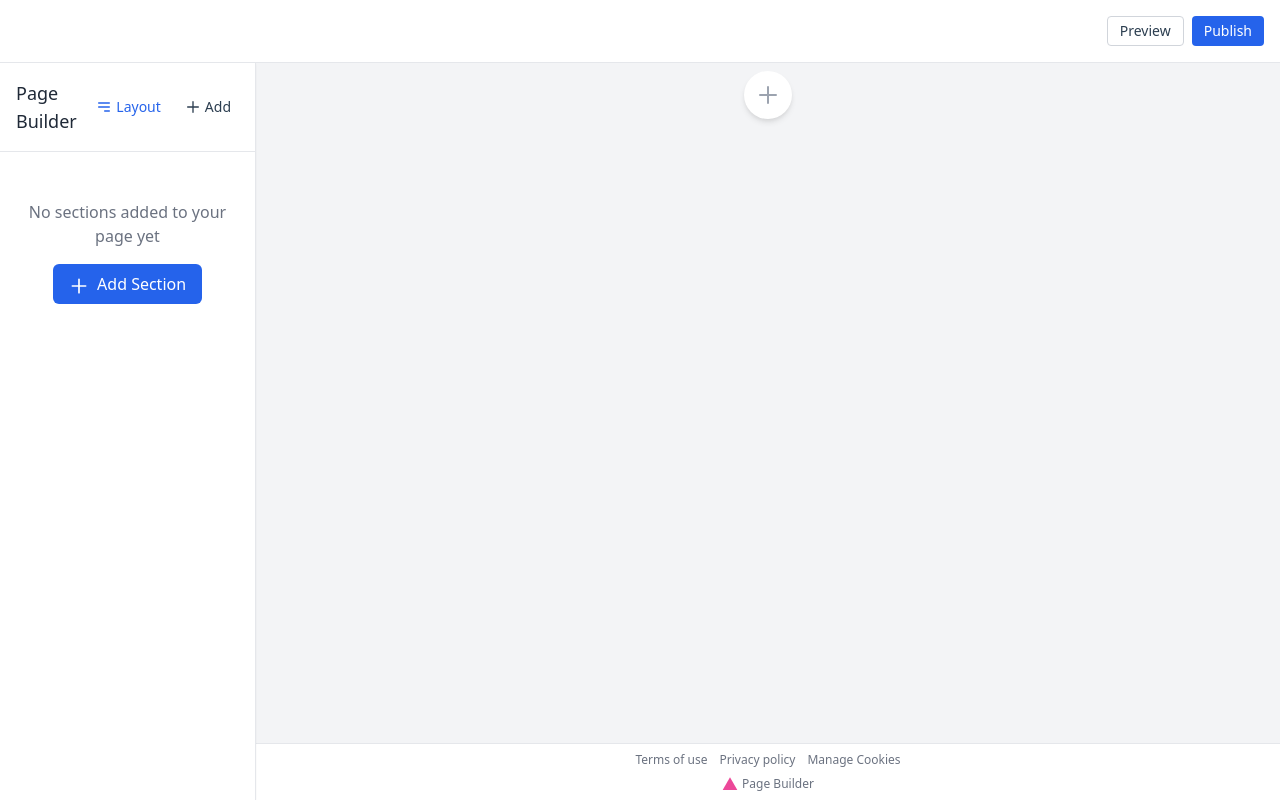
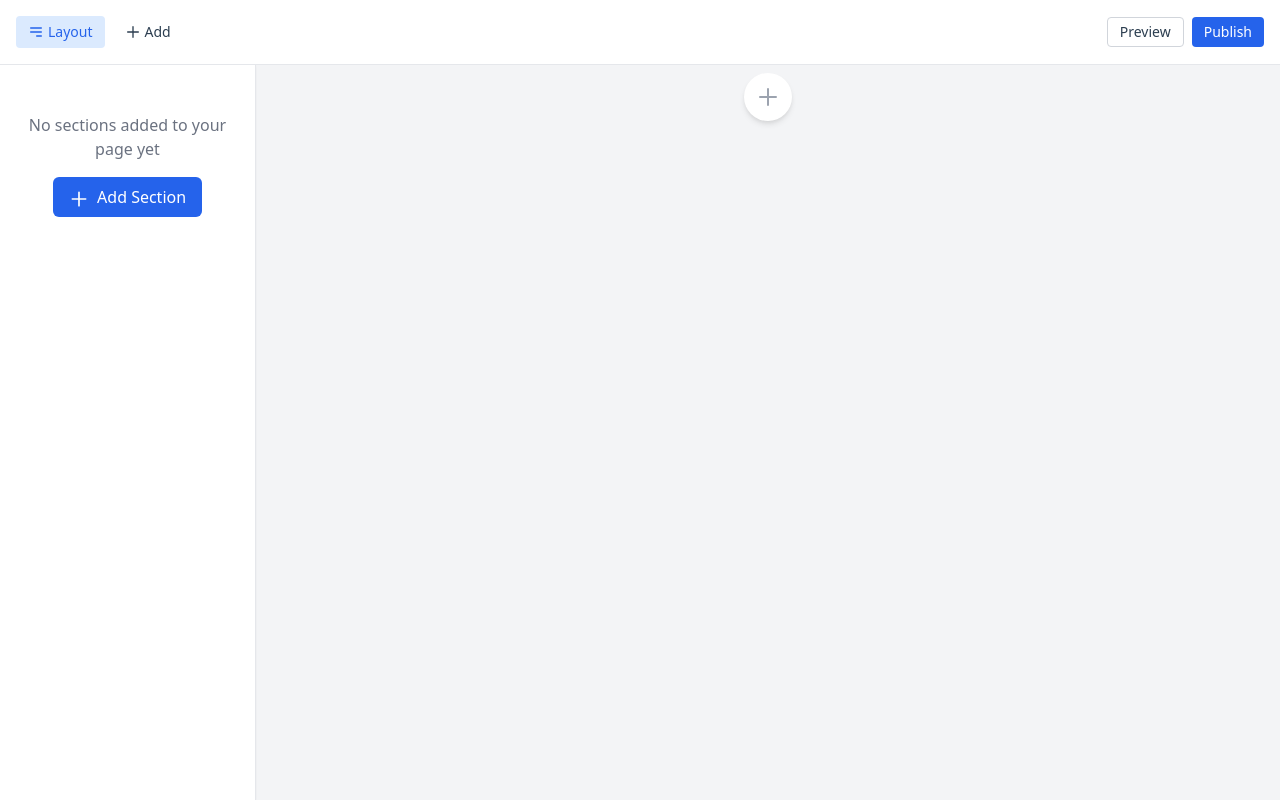
Before and after one commit to jamesadyson/page-builder, a Vue app: page / in a window 1280 px wide. Built offline with nearby package versions, Linux system fonts and the light colour scheme.

Commit message:
updated pagebuilder

```diff
--- a/src/components/PageBuilder.vue
+++ b/src/components/PageBuilder.vue
@@ -1,49 +1,43 @@
 <!-- src/components/PageBuilder.vue -->
 <template>
-  <div class="page-builder flex flex-col h-screen">
-    <!-- Full-width header -->
+<div class="page-builder flex flex-col h-screen">
+    <!-- Full-width header with Layout and Add buttons -->
     <div class="bg-white border-b border-gray-200 p-4 flex justify-between items-center">
-      <div></div> <!-- Empty div to maintain flex spacing -->
+      <div class="flex items-center space-x-2">
+        <button
+          class="px-3 py-1.5 text-sm rounded hover:bg-gray-100 flex items-center"
+          @click="toggleSidebarView('layout')"
+          :class="{ 'bg-blue-100 text-blue-600': currentSidebarView === 'layout' }"
+        >
+          <svg xmlns="http://www.w3.org/2000/svg" class="h-4 w-4 mr-1" fill="none" viewBox="0 0 24 24" stroke="currentColor">
+            <path stroke-linecap="round" stroke-linejoin="round" stroke-width="2" d="M4 6h16M4 12h16m-7 6h7" />
+          </svg>
+          Layout
+        </button>
+        <button
+          class="px-3 py-1.5 text-sm rounded hover:bg-gray-100 flex items-center"
+          @click="toggleSidebarView('elements')"
+          :class="{ 'bg-blue-100 text-blue-600': currentSidebarView === 'elements' }"
+        >
+          <svg xmlns="http://www.w3.org/2000/svg" class="h-4 w-4 mr-1" fill="none" viewBox="0 0 24 24" stroke="currentColor">
+            <path stroke-linecap="round" stroke-linejoin="round" stroke-width="2" d="M12 4v16m8-8H4" />
+          </svg>
+          Add
+        </button>
+      </div>
       <div class="flex space-x-2">
         <button class="px-3 py-1 border border-gray-300 rounded text-sm">Preview</button>
         <button class="px-3 py-1 bg-blue-600 text-white rounded text-sm">Publish</button>
       </div>
     </div>
 
-    <!-- Main content area -->
+<!-- Main content area -->
     <div class="flex flex-1 overflow-hidden">
-      <!-- Left Sidebar with multiple views -->
+      <!-- Left Sidebar without the title and navigation buttons -->
       <div
         class="w-64 bg-white border-r border-gray-200 shadow-sm overflow-y-auto relative"
         :class="{ 'sidebar-highlight': sidebarHighlighted }"
       >
-        <!-- Sidebar Header -->
-        <div class="p-4 border-b border-gray-200 flex justify-between items-center">
-          <h2 class="text-lg font-medium text-gray-800">Page Builder</h2>
-          <div class="flex items-center space-x-2">
-            <button
-              class="px-2 py-1 text-sm rounded hover:bg-gray-100 flex items-center"
-              @click="toggleSidebarView('layout')"
-              :class="{ 'text-blue-600': currentSidebarView === 'layout' }"
-            >
-              <svg xmlns="http://www.w3.org/2000/svg" class="h-4 w-4 mr-1" fill="none" viewBox="0 0 24 24" stroke="currentColor">
-                <path stroke-linecap="round" stroke-linejoin="round" stroke-width="2" d="M4 6h16M4 12h16m-7 6h7" />
-              </svg>
-              Layout
-            </button>
-            <button
-              class="px-2 py-1 text-sm rounded hover:bg-gray-100 flex items-center"
-              @click="toggleSidebarView('elements')"
-              :class="{ 'text-blue-600': currentSidebarView === 'elements' }"
-            >
-              <svg xmlns="http://www.w3.org/2000/svg" class="h-4 w-4 mr-1" fill="none" viewBox="0 0 24 24" stroke="currentColor">
-                <path stroke-linecap="round" stroke-linejoin="round" stroke-width="2" d="M12 4v16m8-8H4" />
-              </svg>
-              Add
-            </button>
-          </div>
-        </div>
-
         <!-- Layout View - Shows sections already added to the page -->
         <div v-if="currentSidebarView === 'layout'">
           <div class="p-4">
@@ -111,6 +105,7 @@
             </div>
           </div>
         </div>
+
 
         <!-- Elements View - Shows available elements and sections to add -->
         <div v-if="currentSidebarView === 'elements'">
@@ -275,21 +270,7 @@
         </div>
 
         <!-- Footer -->
-        <div class="bg-white border-t border-gray-200 p-2 text-center text-xs text-gray-500">
-          <div class="flex justify-center space-x-3">
-            <span>Terms of use</span>
-            <span>Privacy policy</span>
-            <span>Manage Cookies</span>
-          </div>
-          <div class="mt-2 flex justify-center items-center">
-            <span class="flex items-center">
-              <svg class="h-4 w-4 mr-1 text-pink-500" viewBox="0 0 24 24" fill="currentColor">
-                <path d="M12 2L1 21h22L12 2z" />
-              </svg>
-              Page Builder
-            </span>
-          </div>
-        </div>
+
       </div>
 
       <!-- Right Sidebar for Options -->
```
